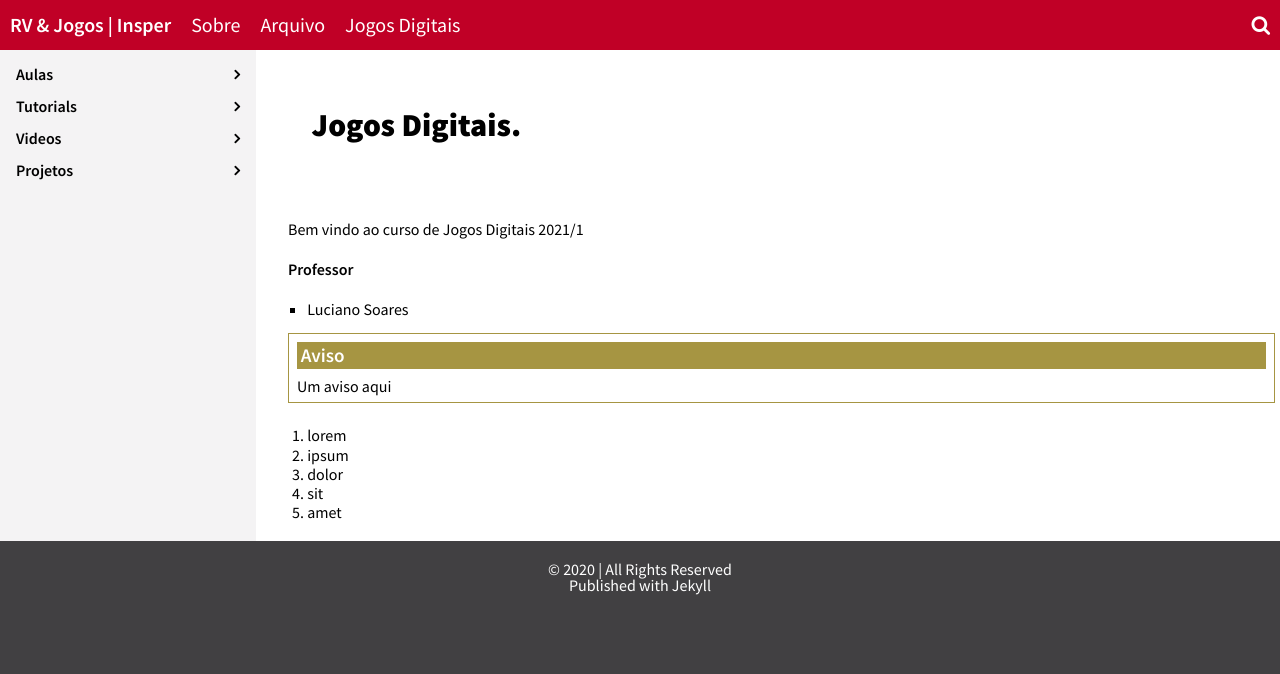
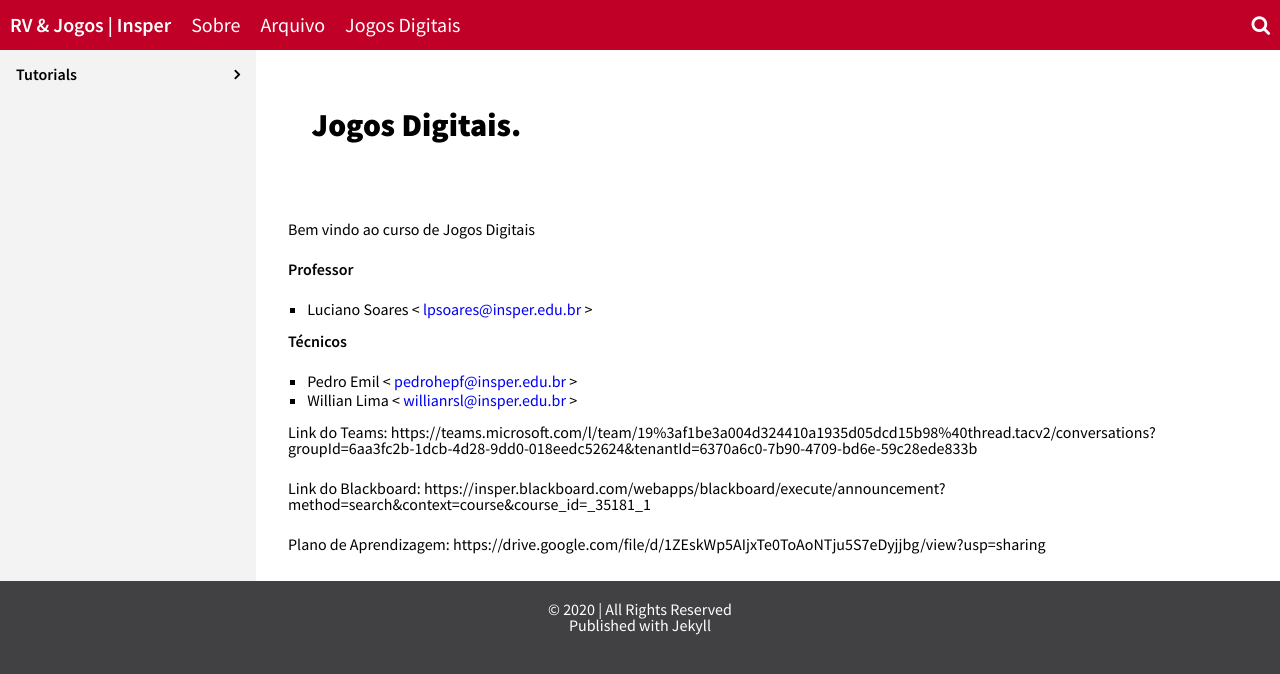
Before and after one commit to EmilFreme/templateBlog, a Jekyll site: the page built from jogos_digitais.md, in a window 1280 px wide. Shown: the top 674 px of the page. Built offline with Jekyll 4.4.1, drawn with Linux system fonts in a browser that asks for light colours.

Commit message:
ajustes para primeira aula

```diff
--- a/jogos_digitais.md
+++ b/jogos_digitais.md
@@ -3,17 +3,18 @@ title: Jogos Digitais.
 layout: aula
 ---
 
-Bem vindo ao curso de Jogos Digitais 2021/1
+Bem vindo ao curso de Jogos Digitais
 
 **Professor**
+- Luciano Soares \< <lpsoares@insper.edu.br> \>
 
-- Luciano Soares
+**Técnicos**
+- Pedro Emil \< <pedrohepf@insper.edu.br> \>
+- Willian Lima  \< <willianrsl@insper.edu.br> \>
 
-{:.aviso}
-Um aviso aqui
 
-1. lorem
-1. ipsum
-1. dolor
-1. sit
-1. amet
+Link do Teams: https://teams.microsoft.com/l/team/19%3af1be3a004d324410a1935d05dcd15b98%40thread.tacv2/conversations?groupId=6aa3fc2b-1dcb-4d28-9dd0-018eedc52624&tenantId=6370a6c0-7b90-4709-bd6e-59c28ede833b
+
+Link do Blackboard: https://insper.blackboard.com/webapps/blackboard/execute/announcement?method=search&context=course&course_id=_35181_1
+
+Plano de Aprendizagem: https://drive.google.com/file/d/1ZEskWp5AIjxTe0ToAoNTju5S7eDyjjbg/view?usp=sharing
```
Also changed, not shown: _draft/07-teste_luciano.md (added, +9 -0 lines), _jogos_digitais/projeto-invasores.md (deleted, +0 -8 lines), _draft/01-industria.md (renamed from _jogos_digitais/01-industria.md), _draft/02-ui_padroes.md (renamed from _jogos_digitais/02-ui_padroes.md), _draft/02-unity_01.md (renamed from _jogos_digitais/02-unity_01.md), _draft/03-sprites_animacao.md (renamed from _jogos_digitais/03-sprites_animacao.md), _draft/04-ia.md (renamed from _jogos_digitais/04-ia.md), _draft/05-gestao_memoria.md (renamed from _jogos_digitais/05-gestao_memoria.md), _draft/06-entrega-invasores.md (renamed from _jogos_digitais/06-entrega-invasores.md).
